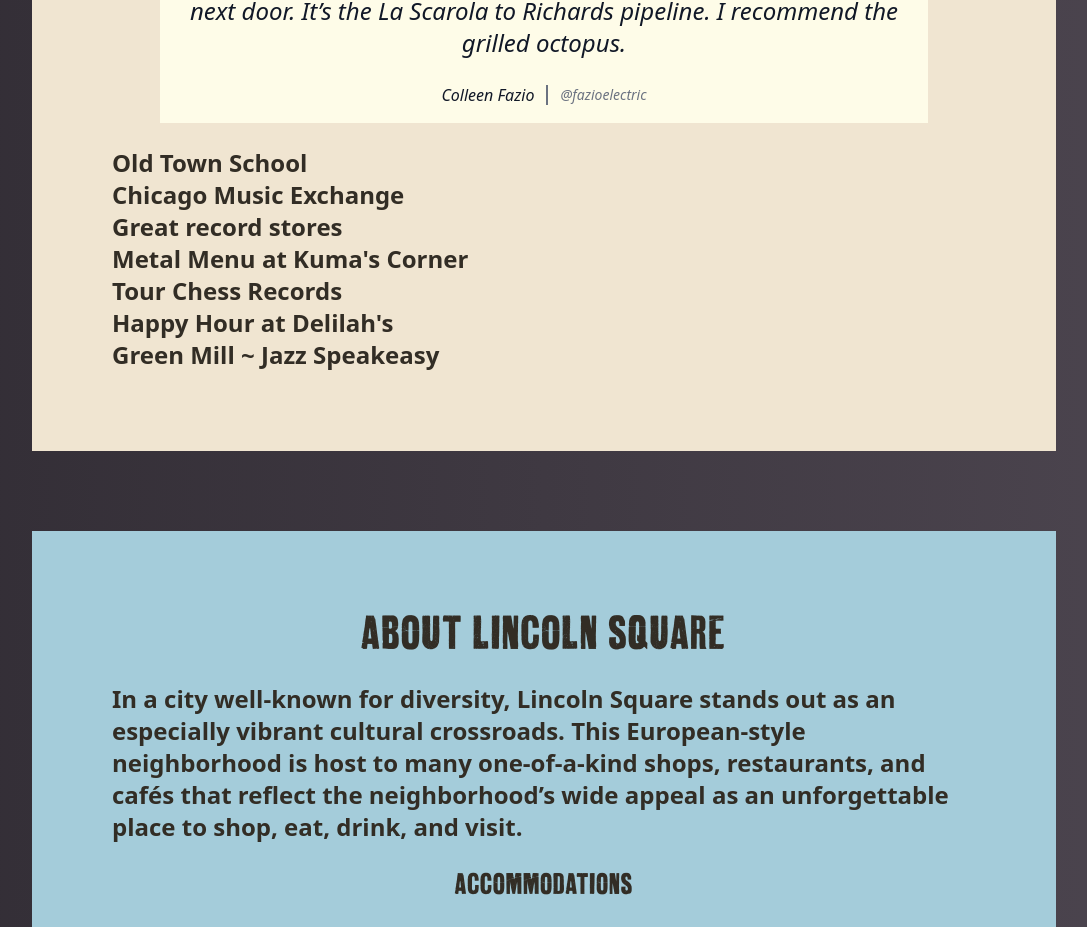
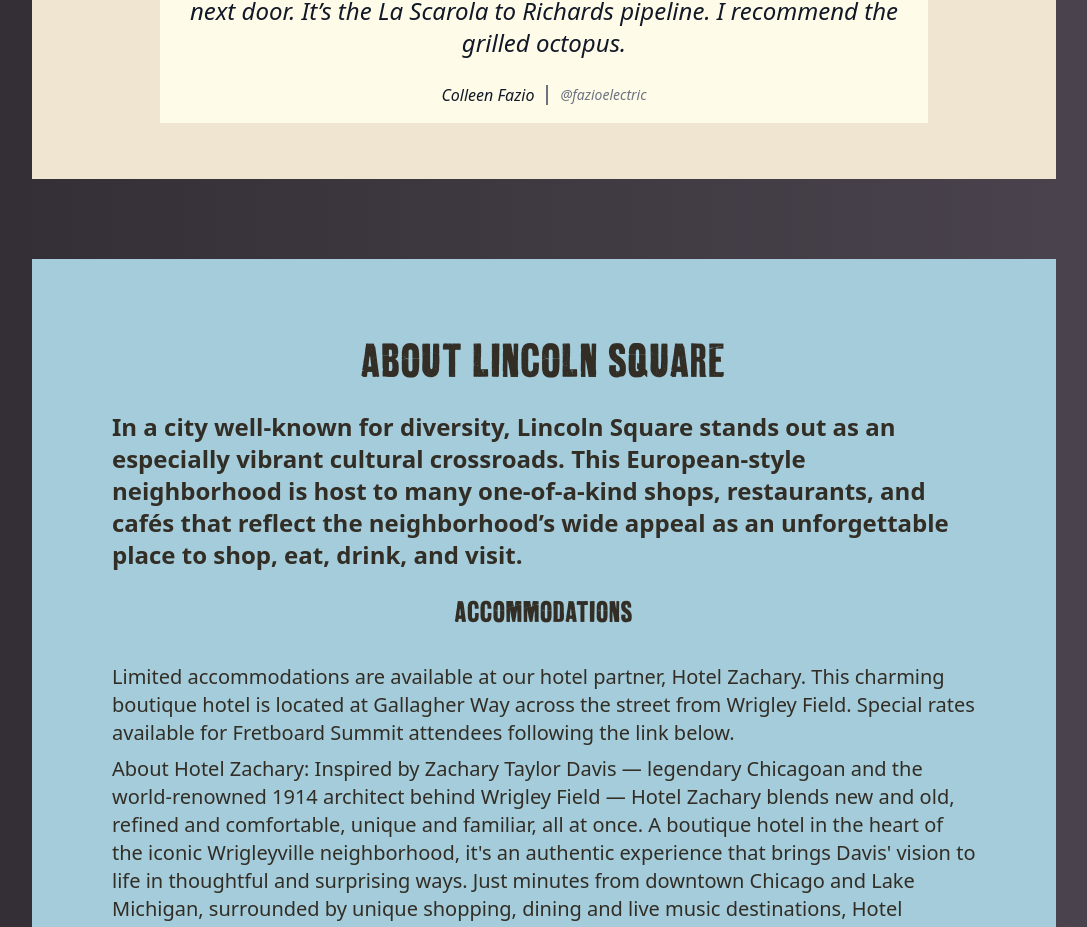
Before and after one commit to oldtownschool/fretboard-summit, a Next.js app: page /chicago in a window 1280 px wide. Shown: the part 1912-2839 px from the top of the page, without its empty margins (96-1183 px from the left). Built offline with nearby package versions, Linux system fonts and the light colour scheme.

Commit message:
remove list from /chicago page

```diff
--- a/app/chicago/page.js
+++ b/app/chicago/page.js
@@ -82,7 +82,7 @@ export default function Directions() {
 
 
 
-          <ul className="font-bold text-2xl my-6">
+          {/* <ul className="font-bold text-2xl my-6">
             <li>
               <Link href="https://www.oldtownschool.org/">Old Town School</Link>
             </li>
@@ -117,7 +117,7 @@ export default function Directions() {
                 Green Mill ~ Jazz Speakeasy
               </Link>
             </li>
-          </ul>
+          </ul> */}
         </div>
 
         <div className="my-10 w-full max-w-5xl sm:flex-col sm:flex p-4 sm:py-14 sm:px-20 bg-[#A4CCDA] text-[#322D25]">
```
